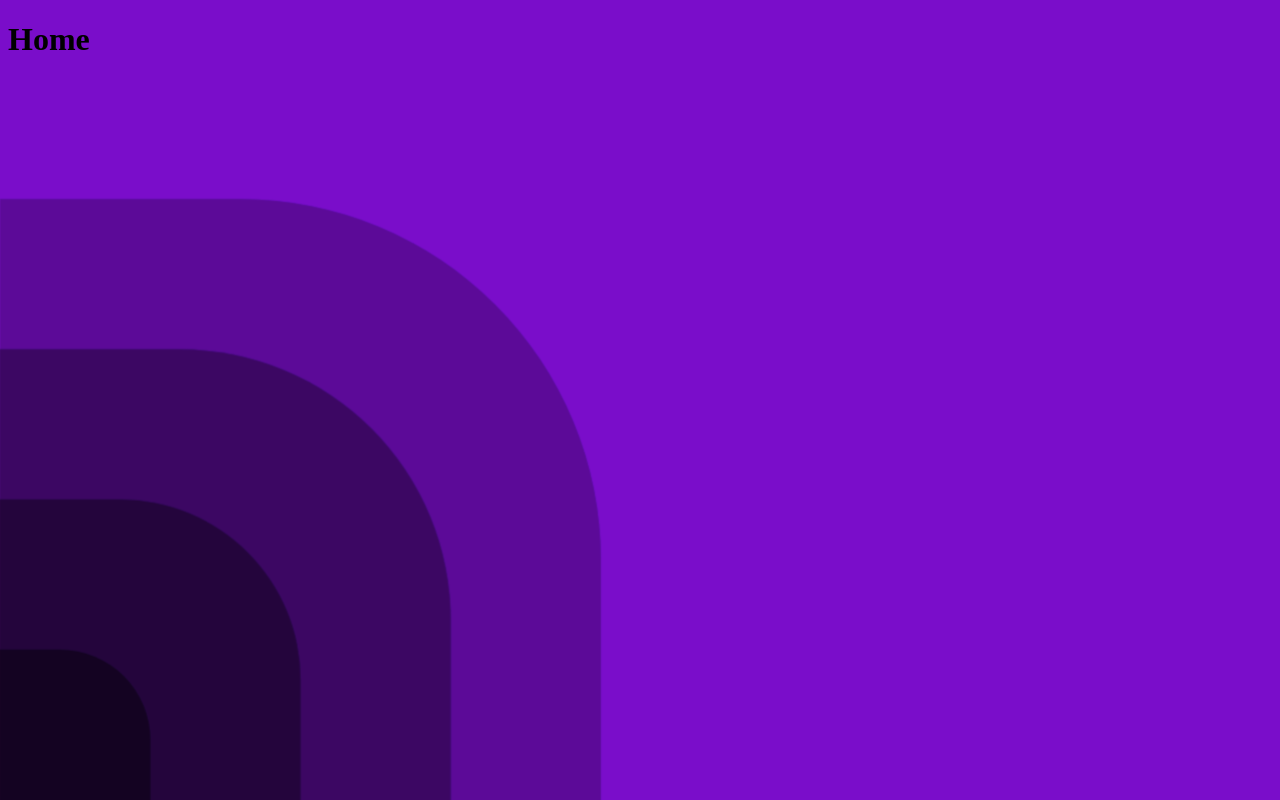
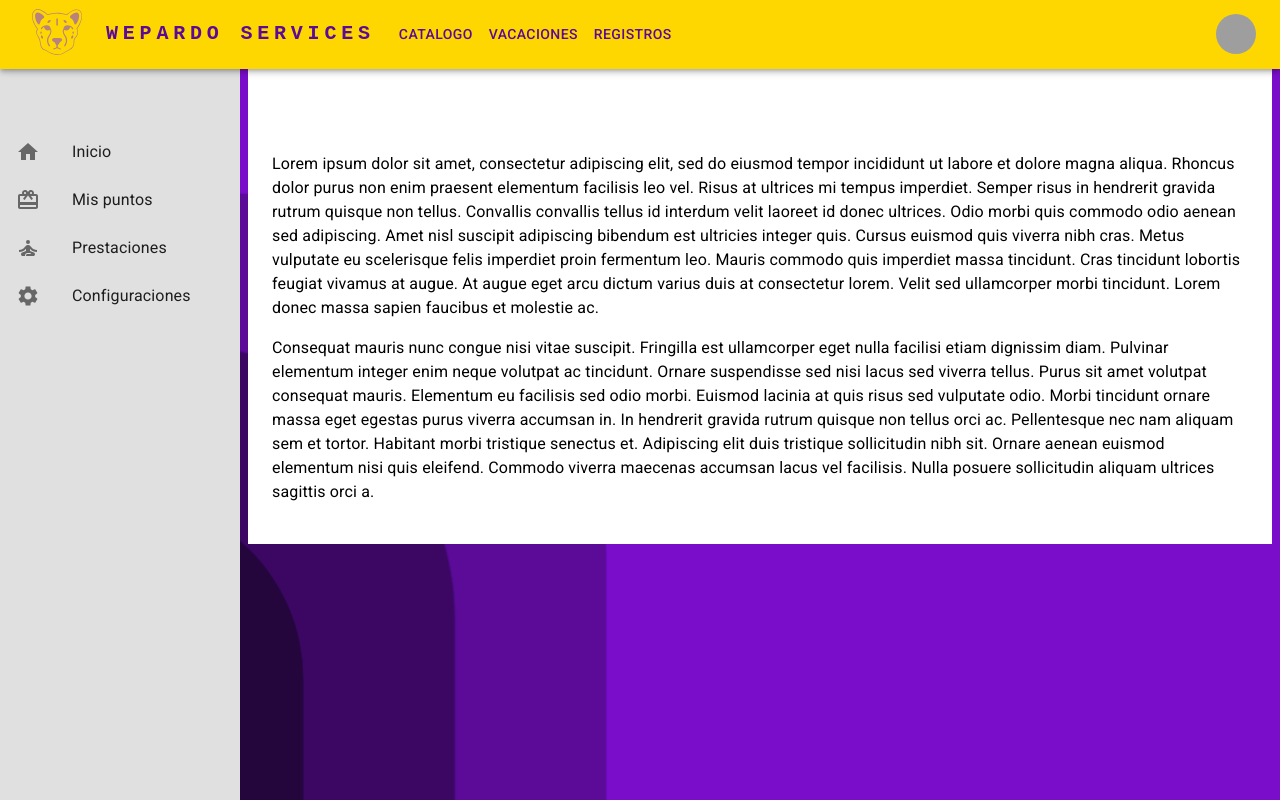
Before and after one commit to MayenRosil/wepardo-frontend, a React (Create React App) app: page /home in a window 1280 px wide. Shown: the top 800 px of the page. Built offline with nearby package versions, Linux system fonts and the light colour scheme; grey boxes are pictures that could not be loaded.

Commit message:
Home Page creation v1

```diff
--- a/package.json
+++ b/package.json
@@ -6,6 +6,7 @@
     "@emotion/react": "^11.11.4",
     "@emotion/styled": "^11.11.5",
     "@fontsource/roboto": "^5.0.12",
+    "@mui/icons-material": "^5.15.18",
     "@mui/material": "^5.15.15",
     "@testing-library/jest-dom": "^5.17.0",
     "@testing-library/react": "^13.4.0",
--- /dev/null
+++ b/src/components/UI-home/homecontent.jsx
@@ -0,0 +1,52 @@
+import * as React from 'react';
+import Box from '@mui/material/Box';
+import Toolbar from '@mui/material/Toolbar';
+import Typography from '@mui/material/Typography';
+
+const drawerWidth = 240;
+
+function MainContent() {
+  return (
+    <Box
+      component="main"
+      sx={{
+        flexGrow: 1,
+        bgcolor: 'background.default',
+        p: 3,
+        marginLeft: `${drawerWidth}px`,
+        marginTop: '64px', // Ajusta este valor si la altura de AppBar cambia
+      }}
+    >
+      <Toolbar />
+      <Typography paragraph>
+        Lorem ipsum dolor sit amet, consectetur adipiscing elit, sed do eiusmod
+        tempor incididunt ut labore et dolore magna aliqua. Rhoncus dolor purus non
+        enim praesent elementum facilisis leo vel. Risus at ultrices mi tempus
+        imperdiet. Semper risus in hendrerit gravida rutrum quisque non tellus.
+        Convallis convallis tellus id interdum velit laoreet id donec ultrices.
+        Odio morbi quis commodo odio aenean sed adipiscing. Amet nisl suscipit
+        adipiscing bibendum est ultricies integer quis. Cursus euismod quis viverra
+        nibh cras. Metus vulputate eu scelerisque felis imperdiet proin fermentum
+        leo. Mauris commodo quis imperdiet massa tincidunt. Cras tincidunt lobortis
+        feugiat vivamus at augue. At augue eget arcu dictum varius duis at
+        consectetur lorem. Velit sed ullamcorper morbi tincidunt. Lorem donec massa
+        sapien faucibus et molestie ac.
+      </Typography>
+      <Typography paragraph>
+        Consequat mauris nunc congue nisi vitae suscipit. Fringilla est ullamcorper
+        eget nulla facilisi etiam dignissim diam. Pulvinar elementum integer enim
+        neque volutpat ac tincidunt. Ornare suspendisse sed nisi lacus sed viverra
+        tellus. Purus sit amet volutpat consequat mauris. Elementum eu facilisis
+        sed odio morbi. Euismod lacinia at quis risus sed vulputate odio. Morbi
+        tincidunt ornare massa eget egestas purus viverra accumsan in. In hendrerit
+        gravida rutrum quisque non tellus orci ac. Pellentesque nec nam aliquam sem
+        et tortor. Habitant morbi tristique senectus et. Adipiscing elit duis
+        tristique sollicitudin nibh sit. Ornare aenean euismod elementum nisi quis
+        eleifend. Commodo viverra maecenas accumsan lacus vel facilisis. Nulla
+        posuere sollicitudin aliquam ultrices sagittis orci a.
+      </Typography>
+    </Box>
+  );
+}
+
+export default MainContent;
--- /dev/null
+++ b/src/components/UI-home/navBar.jsx
@@ -0,0 +1,165 @@
+import * as React from 'react';
+import AppBar from '@mui/material/AppBar';
+import Box from '@mui/material/Box';
+import Toolbar from '@mui/material/Toolbar';
+import Typography from '@mui/material/Typography';
+import IconButton from '@mui/material/IconButton';
+import MenuIcon from '@mui/icons-material/Menu';
+import Container from '@mui/material/Container';
+import Avatar from '@mui/material/Avatar';
+import Button from '@mui/material/Button';
+import Tooltip from '@mui/material/Tooltip';
+import Menu from '@mui/material/Menu';
+import MenuItem from '@mui/material/MenuItem';
+import Grid from '@mui/material/Grid';
+
+
+const pages = ['Catalogo', 'Vacaciones', 'Registros'];
+const settings = ['Profile', 'Account', 'Dashboard', 'Logout'];
+
+function ResponsiveAppBar() {
+  const [anchorElNav, setAnchorElNav] = React.useState(null);
+  const [anchorElUser, setAnchorElUser] = React.useState(null);
+
+  const handleOpenNavMenu = (event) => {
+    setAnchorElNav(event.currentTarget);
+  };
+  const handleOpenUserMenu = (event) => {
+    setAnchorElUser(event.currentTarget);
+  };
+
+  const handleCloseNavMenu = () => {
+    setAnchorElNav(null);
+  };
+
+  const handleCloseUserMenu = () => {
+    setAnchorElUser(null);
+  };
+
+  return (
+    <AppBar position="fixed" sx={{ zIndex: (theme) => theme.zIndex.drawer + 1, background: '#FFD700' }}>
+      <Container maxWidth="xl">
+        <Toolbar disableGutters>
+          <Grid item sx={{ m: 1, bgcolor: 'secondary' }}>
+              <img src="/Chetah.svg" alt="My Icon" />
+          </Grid>
+          <Typography
+            variant="h6"
+            noWrap
+            component="a"
+            href="#app-bar-with-responsive-menu"
+            sx={{
+              ml: 2,
+              mr: 2,
+              display: { xs: 'none', md: 'flex' },
+              fontFamily: 'monospace',
+              fontWeight: 700,
+              letterSpacing: '.3rem',
+              color: '#5B0A97',
+              textDecoration: 'none',
+            }}
+          >
+            WEPARDO SERVICES
+          </Typography>
+
+          <Box sx={{ flexGrow: 1, display: { xs: 'flex', md: 'none' } }}>
+            <IconButton
+              size="large"
+              aria-label="account of current user"
+              aria-controls="menu-appbar"
+              aria-haspopup="true"
+              onClick={handleOpenNavMenu}
+              color="inherit"
+            >
+              <MenuIcon />
+            </IconButton>
+            <Menu
+              id="menu-appbar"
+              anchorEl={anchorElNav}
+              anchorOrigin={{
+                vertical: 'bottom',
+                horizontal: 'left',
+              }}
+              keepMounted
+              transformOrigin={{
+                vertical: 'top',
+                horizontal: 'left',
+              }}
+              open={Boolean(anchorElNav)}
+              onClose={handleCloseNavMenu}
+              sx={{
+                display: { xs: 'block', md: 'none' },
+              }}
+            >
+              {pages.map((page) => (
+                <MenuItem key={page} onClick={handleCloseNavMenu}>
+                  <Typography textAlign="center">{page}</Typography>
+                </MenuItem>
+              ))}
+            </Menu>
+          </Box>
+          <Typography
+            variant="h5"
+            noWrap
+            component="a"
+            href="#app-bar-with-responsive-menu"
+            sx={{
+              mr: 2,
+              display: { xs: 'flex', md: 'none' },
+              flexGrow: 1,
+              fontFamily: 'monospace',
+              fontWeight: 700,
+              letterSpacing: '.3rem',
+              color: 'inherit',
+              textDecoration: 'none',
+            }}
+          >
+          </Typography>
+          <Box sx={{ flexGrow: 1, display: { xs: 'none', md: 'flex' } }}>
+            {pages.map((page) => (
+              <Button
+                key={page}
+                onClick={handleCloseNavMenu}
+                sx={{ my: 2, color: '#5B0A97', display: 'block' }}
+              >
+                {page}
+              </Button>
+            ))}
+          </Box>
+
+          <Box sx={{ flexGrow: 0 }}>
+            <Tooltip title="Open settings">
+              <IconButton onClick={handleOpenUserMenu} sx={{ p: 0 }}>
+                <Avatar alt="Remy Sharp" src="/static/images/avatar/2.jpg" />
+              </IconButton>
+            </Tooltip>
+            <Menu
+              sx={{ mt: '45px' }}
+              id="menu-appbar"
+              anchorEl={anchorElUser}
+              anchorOrigin={{
+                vertical: 'top',
+                horizontal: 'right',
+              }}
+              keepMounted
+              transformOrigin={{
+                vertical: 'top',
+                horizontal: 'right',
+              }}
+              open={Boolean(anchorElUser)}
+              onClose={handleCloseUserMenu}
+            >
+              {settings.map((setting) => (
+                <MenuItem key={setting} onClick={handleCloseUserMenu}>
+                  <Typography textAlign="center">{setting}</Typography>
+                </MenuItem>
+              ))}
+            </Menu>
+          </Box>
+        </Toolbar>
+      </Container>
+    </AppBar>
+  );
+}
+
+export default ResponsiveAppBar;
--- /dev/null
+++ b/src/components/UI-home/sideBar.jsx
@@ -0,0 +1,60 @@
+import * as React from 'react';
+import Box from '@mui/material/Box';
+import Drawer from '@mui/material/Drawer';
+import Toolbar from '@mui/material/Toolbar';
+import List from '@mui/material/List';
+import HomeIcon from '@mui/icons-material/Home';
+import ListItem from '@mui/material/ListItem';
+import ListItemButton from '@mui/material/ListItemButton';
+import ListItemIcon from '@mui/material/ListItemIcon';
+import ListItemText from '@mui/material/ListItemText';
+import SettingsIcon from '@mui/icons-material/Settings';
+import CardGiftcardIcon from '@mui/icons-material/CardGiftcard';
+import SelfImprovementIcon from '@mui/icons-material/SelfImprovement';
+
+const drawerWidth = 240;
+
+function Sidebar() {
+  const menuItems = ['Inicio','Mis puntos', 'Prestaciones', 'Configuraciones'];
+  return (
+    <Drawer
+      variant="permanent"
+      sx={{
+        width: drawerWidth,
+        flexShrink: 0,
+        [`& .MuiDrawer-paper`]: { width: drawerWidth, boxSizing: 'border-box' },
+      }}
+    >
+      <Toolbar />
+      <Box sx={{ overflow: 'auto', display: 'flex', flexDirection: 'column', justifyContent: 'top', height: '100%', background: '#E0E0E0' }}>
+        <List sx={{mt: 7}}>
+          {menuItems.map((text, index) => (
+            <ListItem key={text} disablePadding>
+              <ListItemButton>
+                <ListItemIcon>
+                  {(() => {
+                    switch (index) {
+                      case 0:
+                        return <HomeIcon />;
+                      case 1:
+                        return <CardGiftcardIcon />;
+                      case 2:
+                        return <SelfImprovementIcon />;
+                      case 3:
+                        return <SettingsIcon />;
+                        default:
+                        return null;
+                    }
+                  })()}
+                </ListItemIcon>
+                <ListItemText primary={text} />
+              </ListItemButton>
+            </ListItem>
+          ))}
+        </List>
+      </Box>
+    </Drawer>
+  );
+}
+
+export default Sidebar;
--- a/src/routes/home.jsx
+++ b/src/routes/home.jsx
@@ -1,6 +1,9 @@
 import React, { useEffect } from 'react';
 import { useNavigate } from 'react-router-dom';
 import '../styles/root.css';
+import ResponsiveAppBar from '../components/UI-home/navBar';
+import Sidebar from '../components/UI-home/sideBar';
+import MainContent from '../components/UI-home/homecontent';
 
 const Home = () => {
 
@@ -14,7 +17,10 @@ const Home = () => {
 
     return (
       <>
-        <h1>Home</h1>
+        <ResponsiveAppBar />
+        <Sidebar />
+        <MainContent />
+
       </>
     );
   }
```
Also changed, not shown: 1 other file (tests, documents, lock files or other folders).
